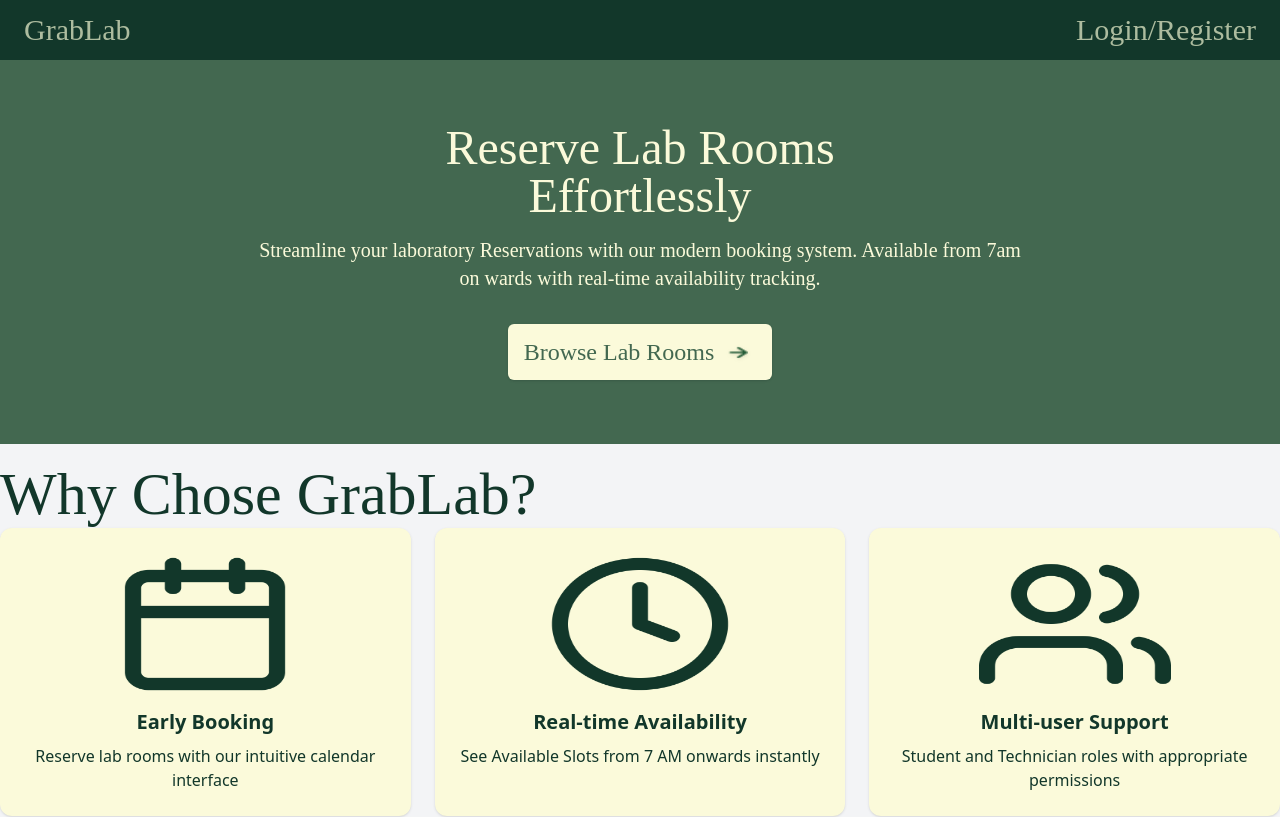
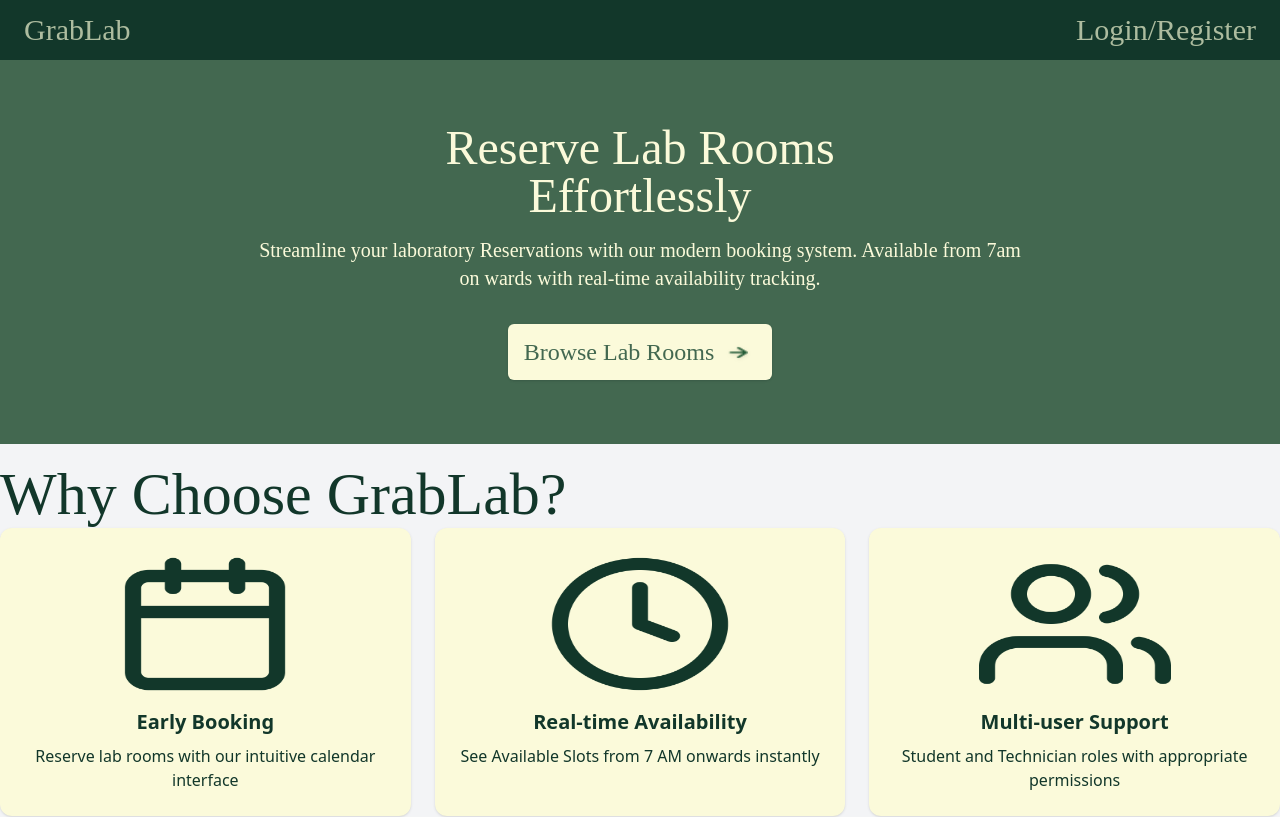
Before and after one commit to ajcbarcelita/MP-CCAPDEV-GrabLab, a Vue app in the folder grablab/: page / in a window 1280 px wide. Shown: the top 817 px of the page. Built offline with nearby package versions, Linux system fonts and the light colour scheme; a web font is replaced by a local one.

Commit message:
Update GuestLanding.vue

```diff
--- a/grablab/src/components/GuestLanding.vue
+++ b/grablab/src/components/GuestLanding.vue
@@ -35,7 +35,7 @@
 		<!-- Why Choose Section -->
 		<section class="max-w-7xl mx-auto mt-5 text-[#12372A]">
 			<h2 class="text-6xl font-light mb-1 font-['Jomhuria'] text-[#12372A]">
-				Why Chose GrabLab?
+				Why Choose GrabLab?
 			</h2>
 			<div class="grid grid-cols-1 md:grid-cols-3 gap-6">
 				<!-- Card 1 -->
```
